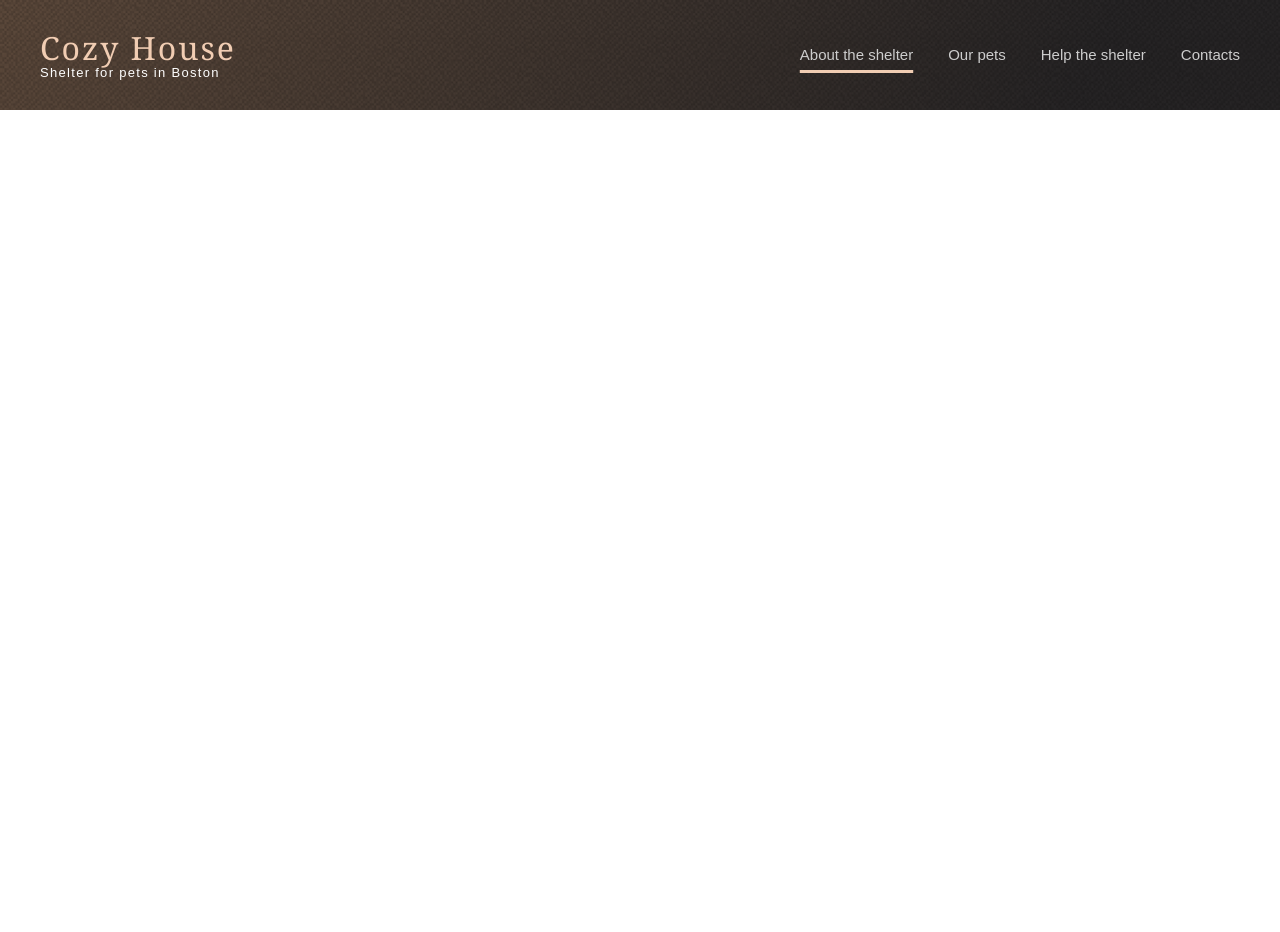
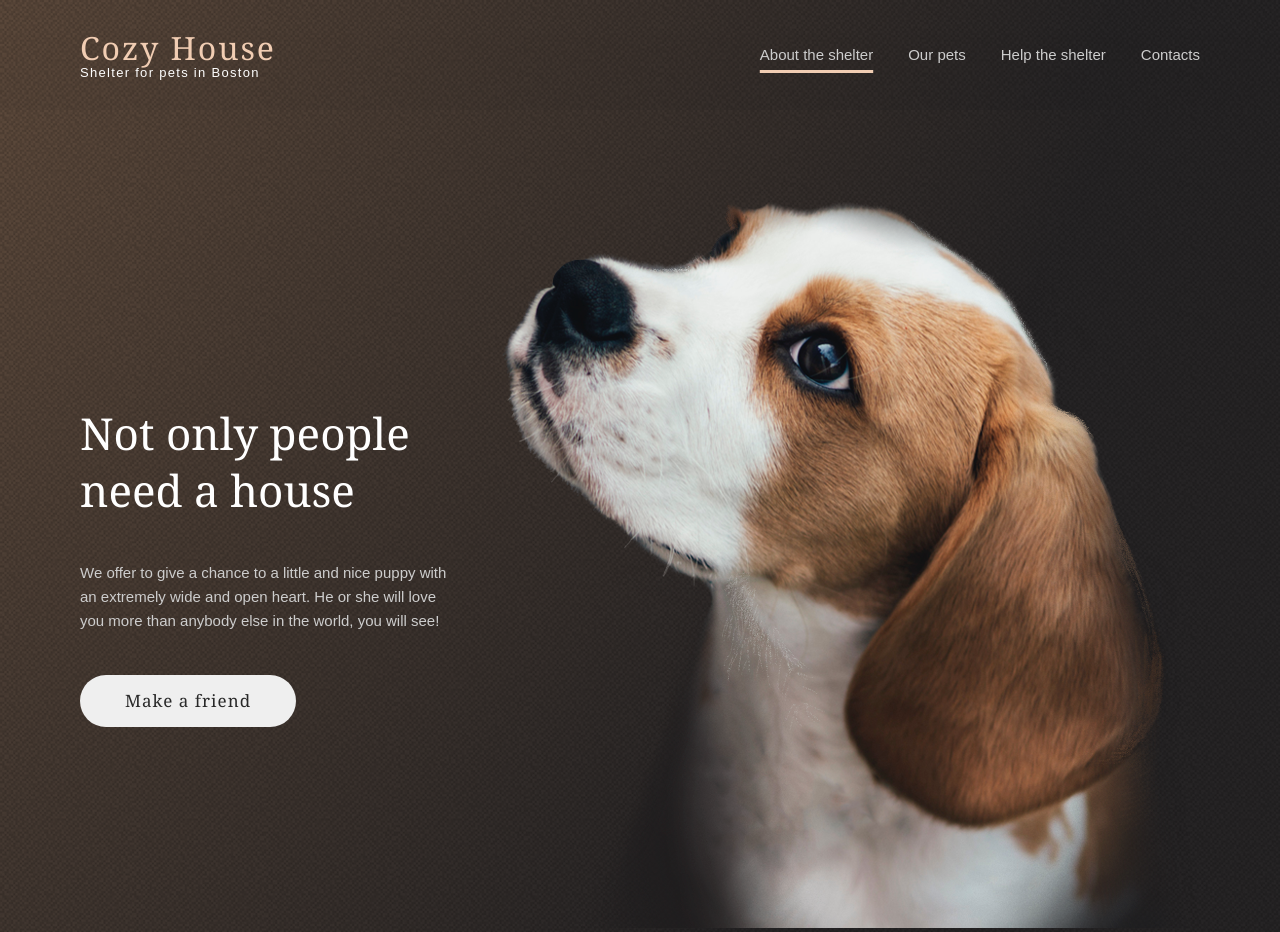
Before and after one commit to vovanstik1/test2, a plain HTML site: page index.html in a window 1280 px wide. Before the commit the page ends 800 px from the top, so only its background shows below. Drawn offline with Linux system fonts and the light colour scheme.

Commit message:
hero complite

```diff
--- a/index.html
+++ b/index.html
@@ -31,10 +31,21 @@
       </nav>
     </div>
   </header>
-  <section class="section">
-    <div class="section-wrapper">
-      <div></div>
-      <div></div>
+  <section class="section section_hero">
+    <div class="section-wrapper hero-wrapper">
+      <div class='hero-left'>
+        <h1 class="hero-title">Not only people need a house</h1>
+        <div class="hero-text">
+          We offer to give a chance to a little and nice puppy with an extremely wide and open heart. He or she will
+          love you more than anybody else in the world, you will see!
+        </div>
+        <button class="btn btn-primary">
+          Make a friend
+        </button>
+      </div>
+      <div class='hero-right'>
+        <img src="./assets/img/start-screen-puppy.png" alt="puppy">
+      </div>
     </div>
   </section>
 </body>
--- /dev/null
+++ b/styles/scss/_components.scss
@@ -0,0 +1,27 @@
+@use 'global' as g;
+/* btn */
+
+.btn {
+  padding: 15px 45px;
+  border-radius: 100px;
+  color: g.$color-dark-3xl;
+  font-family: Georgia;
+  font-size: 17px;
+  font-style: normal;
+  font-weight: 400;
+  line-height: 130%; /* 22.1px */
+  letter-spacing: 1.02px;
+}
+
+.btn:hover {
+  background: g.$color-primary-light;
+  cursor: pointer;
+}
+
+.btn-primary {
+  background: g.$color-primary, #f1cdb3;
+}
+
+.btn-secondary {
+  border: 2px solid #f1cdb3;
+}
--- a/styles/scss/_global.scss
+++ b/styles/scss/_global.scss
@@ -1,3 +1,9 @@
+$color-primary: #f1cdb3;
+$color-primary-light: #fddcc4;
+$color-light-xl: #fff;
+$color-dark-s: #cdcdcd;
+$color-dark-3xl: #292929;
+
 * {
   padding: 0px;
   margin: 0px;
--- a/styles/scss/_header.scss
+++ b/styles/scss/_header.scss
@@ -1,23 +1,19 @@
+@use 'global' as g;
+
 .header {
   background: url('../../assets/img/start-screen-gradient-background.png'),
     radial-gradient(237.5% 111.8% at 0% 0%, #5b483a 0%, #262425 100%), #211f20;
   background-size: cover;
   background-repeat: no-repeat;
 
-  .section-wrapper {
-    max-width: 1200px;
-    margin: 0 auto;
-    padding: 0 40px;
-  }
-
   .header-wrapper {
     display: flex;
     justify-content: space-between;
     align-items: center;
-    padding: 30px 0;
+    padding: 30px 40px;
 
     .header_logo_title {
-      color: var(--color-primary, #f1cdb3);
+      color: g.$color-primary;
 
       /* logo_title */
       font-family: Georgia;
@@ -29,7 +25,7 @@
     }
 
     .header_logo_subtitle {
-      color: var(--color-light-xl, #fff);
+      color: g.$color-light-xl;
 
       /* logo_subtitle */
       font-family: Arial;
@@ -46,13 +42,19 @@
       align-items: center;
       gap: 35px;
 
-      color: var(--color-dark-s, #cdcdcd);
+      color: g.$color-dark-s;
     }
   }
 }
 
+.section-wrapper {
+  max-width: 1200px;
+  margin: 0 auto;
+  padding: 0 40px;
+}
+
 .menu__item a {
-  color: var(--color-dark-s, #cdcdcd);
+  color: g.$color-dark-s;
 
   /* paragraph-l */
   font-family: Arial;
@@ -63,6 +65,6 @@
 }
 
 .menu__item_active {
-  text-decoration: underline 3px #f1cdb3;
+  text-decoration: underline 3px g.$color-primary;
   text-underline-offset: 10px;
 }
--- /dev/null
+++ b/styles/scss/_hero.scss
@@ -0,0 +1,37 @@
+@use 'global' as g;
+.section_hero {
+  background: url('../../assets/img/start-screen-gradient-background.png'),
+    radial-gradient(237.5% 111.8% at 0% 0%, #5b483a 0%, #262425 100%), #211f20;
+  background-size: cover;
+  background-repeat: no-repeat;
+}
+
+.hero-wrapper {
+  padding-top: 90px;
+  display: flex;
+  gap: 42px;
+  align-items: center;
+}
+
+.hero-title {
+  color: g.$color-light-xl;
+
+  /* h2 */
+  font-family: Georgia;
+  font-size: 44px;
+  font-style: normal;
+  font-weight: 400;
+  line-height: 130%; /* 57.2px */
+}
+
+.hero-text {
+  color: g.$color-dark-s;
+
+  /* paragraph-l */
+  font-family: Arial;
+  font-size: 15px;
+  font-style: normal;
+  font-weight: 400;
+  line-height: 160%; /* 24px */
+  margin: 42px 0;
+}
--- a/styles/scss/main.scss
+++ b/styles/scss/main.scss
@@ -1,3 +1,4 @@
-@import './global.scss';
-@import './components';
-@import './header';
+@use './global.scss';
+@use './components';
+@use './header';
+@use './hero';
```
Also changed, not shown: assets/img/start-screen-puppy.png (added), styles/css/main.css, 1 other file.
